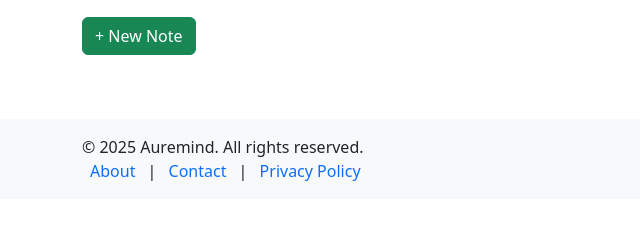
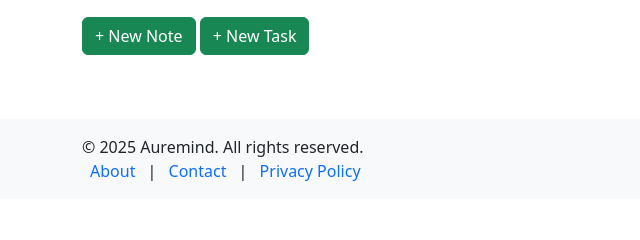
Before and after one commit to AureMind/AureMind-Personal-AI-Manager, a Django app: page / in a window 1280 px wide. Shown: the part 173-413 px from the top of the page, without its empty margins (0-640 px from the left). Run offline with Django 5.2, Linux system fonts and the light colour scheme; a user stored in the database is signed in; data comes from the database, SQL or seed files in the repository.

Commit message:
added task create edit delete

```diff
--- a/notes/forms.py
+++ b/notes/forms.py
@@ -11,5 +11,5 @@ class TimeScheduleForm(forms.ModelForm):
         model = Task
         fields = ['title','due_date']
         widgets = {
-            'due_date': forms.DateInput(attrs={'type': 'date'}),
+            'due_date': forms.DateTimeInput(attrs={'type': 'datetime-local'}),
         }
--- a/notes/models.py
+++ b/notes/models.py
@@ -13,9 +13,9 @@ class Note(models.Model):
         return self.title
 
 class Task(models.Model):
+    user = models.ForeignKey(User, on_delete=models.CASCADE)
     title = models.CharField(max_length=200)
-    note = models.OneToOneField(Note, on_delete=models.CASCADE, primary_key=True)
-    due_date = models.DateField()
+    due_date = models.DateTimeField()
 
     def __str__(self):
-        return f"Schedule for {self.note.title}"
+        return f"Schedule for {self.title}"
--- a/notes/templates/notes/dashboard.html
+++ b/notes/templates/notes/dashboard.html
@@ -6,6 +6,7 @@
 
 {% if user.is_authenticated %}
   <a href="{% url 'notes:create' %}" class="btn btn-success mb-3">+ New Note</a>
+  <a href="{% url 'notes:task_create' %}" class="btn btn-success mb-3">+ New Task</a>
 {% endif %}
 
 {% endblock %}
--- a/notes/urls.py
+++ b/notes/urls.py
@@ -23,4 +23,9 @@ urlpatterns = [
     path('note/<int:pk>/', views.note_detail, name='detail'),
     path('note/<int:pk>/edit/', views.note_update, name='edit'),
     path('note/<int:pk>/delete/', views.note_delete, name='delete'),
+
+    # Task CRUD
+    path('task/create/', views.task_create, name='task_create'),
+    path('task/<int:pk>/edit/', views.task_update, name='task_edit'),
+    path('task/<int:pk>/delete/', views.task_delete, name='task_delete'),
 ]
--- a/notes/views.py
+++ b/notes/views.py
@@ -111,11 +111,49 @@ def calendar_view(request, year=None, month=None):
 
 @login_required
 def task(request):
-    notes_with_due_dates = Note.objects.filter(user=request.user).exclude(due_date__isnull=True).order_by('due_date')
+    tasks = Task.objects.filter(user=request.user).order_by('due_date')
     context = {
-        'notes_with_due_dates': notes_with_due_dates,
+        'tasks': tasks,
     }
-    return render(request, 'notes/task.html', context)
+    return render(request, 'task/task.html', context)
+
+@login_required
+def task_create(request):
+    if request.method == 'POST':
+        form = TimeScheduleForm(request.POST)
+        if form.is_valid():
+            task = form.save(commit=False)
+            task.user = request.user
+            task.save()
+            return redirect('notes:task')
+        else:
+            return render(request, 'task/task_form.html', {'form': form})
+    else:
+        form = TimeScheduleForm()
+    return render(request, 'task/task_form.html', {'form': form})
+
+@login_required
+def task_update(request, pk):
+    task = get_object_or_404(Task, pk=pk, user=request.user)
+    if request.method == 'POST':
+        form = TimeScheduleForm(request.POST, instance=task)
+        if form.is_valid():
+            form.save()
+            return redirect('notes:task')
+        else:
+            return render(request, 'task/task_form.html', {'form': form, 'task': task})
+    else:
+        form = TimeScheduleForm(instance=task)
+    return render(request, 'task/task_form.html', {'form': form, 'task': task})
+
+@login_required
+def task_delete(request, pk):
+    task = get_object_or_404(Task, pk=pk, user=request.user)
+    if request.method == 'POST':
+        task.delete()
+        return redirect('notes:task')
+    return render(request, 'task/confirm_delete.html', {'task': task})
+
 
 @login_required
 def note(request):
```
Also changed, not shown: notes/templates/notes/task.html (deleted, +0 -19 lines), notes/templates/task/confirm_delete.html (added, +11 -0 lines), notes/templates/task/task.html (added, +24 -0 lines), notes/templates/task/task_form.html (added, +23 -0 lines), db.sqlite3, notes/migrations/0001_initial.py, notes/migrations/0002_alter_task_due_date.py, notes/migrations/0002_note_attachment_note_due_date.py (deleted), notes/migrations/0004_timeschedule_alter_note_id.py (deleted), notes/migrations/0005_alter_note_id.py (deleted), notes/migrations/0006_task_delete_timeschedule.py (deleted).
